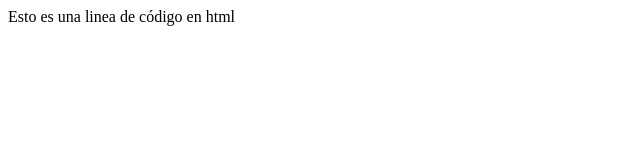
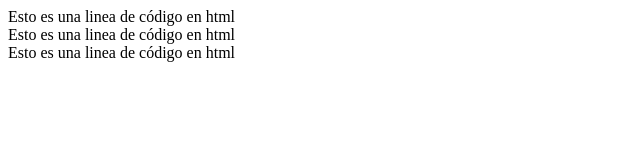
Before and after one commit to RobertMoralesO/clase_ai_2021, a plain HTML site: page index.html in a window 1280 px wide. Shown: the whole page, without its empty margins (0-640 px from the left). Drawn offline with Linux system fonts and the light colour scheme.

Commit message:
Tercer commit

```diff
--- a/index.html
+++ b/index.html
@@ -8,5 +8,7 @@
 </head>
 <body>
     <div>Esto es una linea de código en html</div>
+    <div>Esto es una linea de código en html</div>
+    <div>Esto es una linea de código en html</div>
 </body>
 </html>
```
